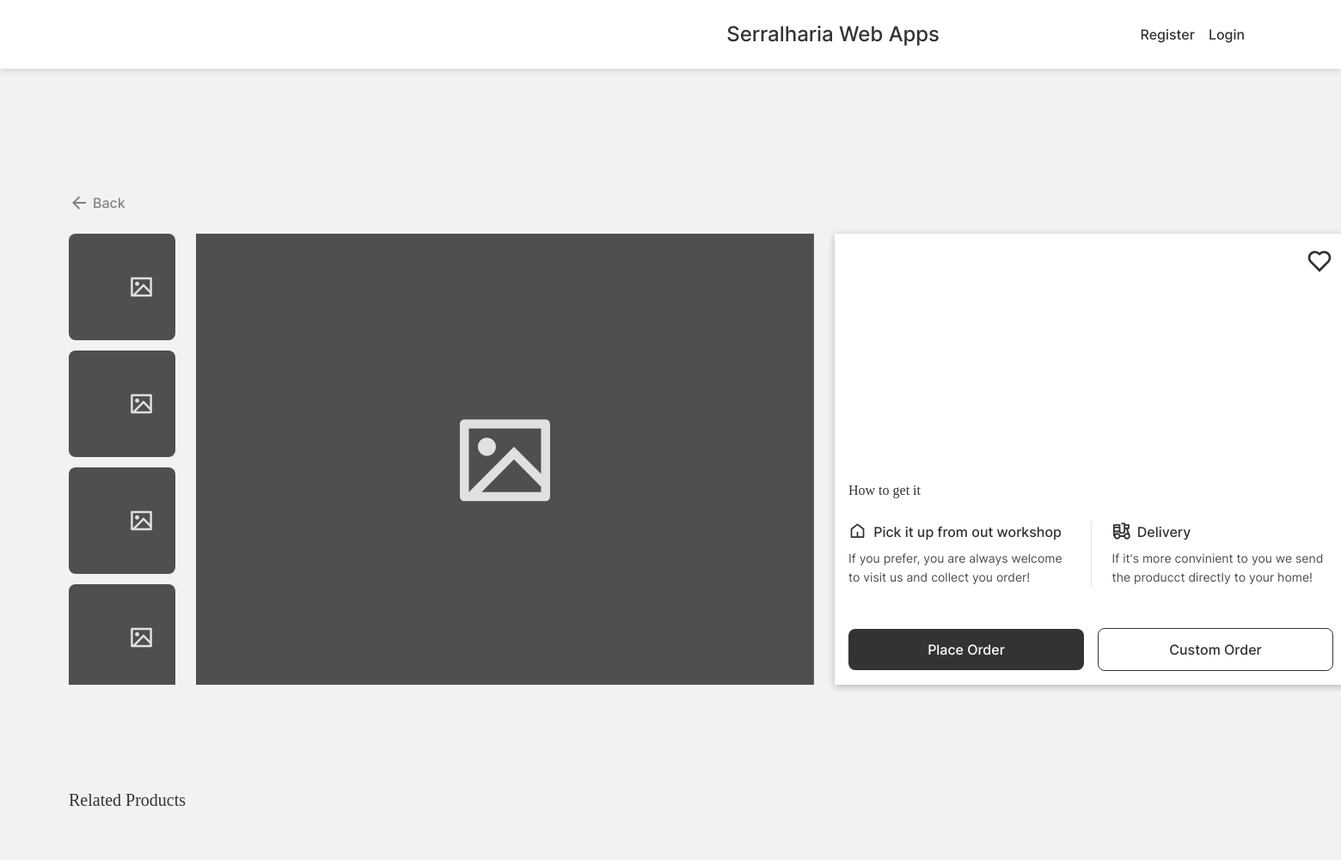
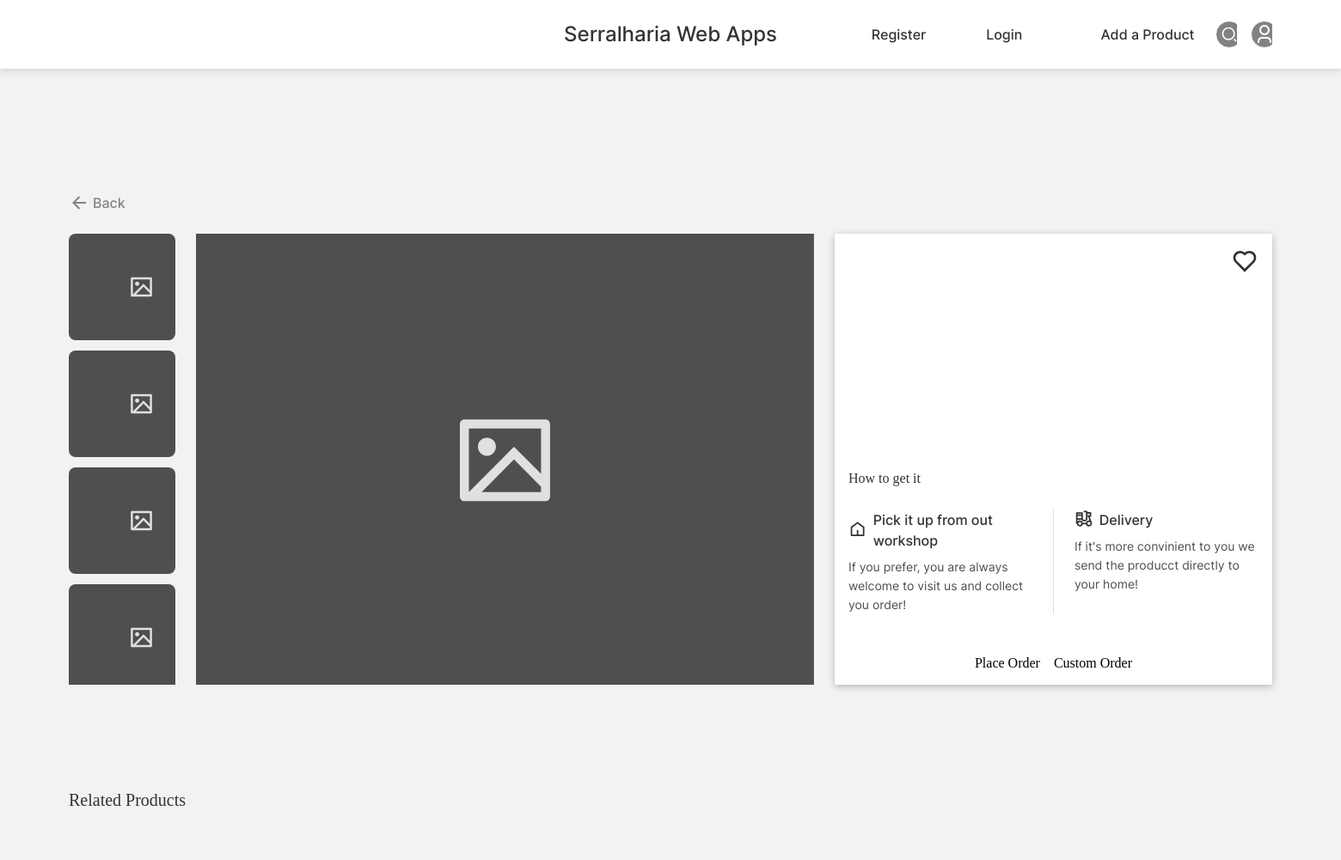
Before and after one commit to DEISI-ULHT-TFC-2022-23/TFC-DEISI323-SerralhariasWebApp, a Django app: template app/templates/proj/product.html in a window 1560 px wide. Shown: the whole page at 86% size. Run offline with Django 4.2, Linux system fonts and the light colour scheme; the template is opened without the code that fills it, so the values that code supplies are empty; parts of the project's set-up code (start-up, migrations or seed data) failed here and were passed over; some web fonts are replaced.

Commit message:
Added adProduct link (PROVISORY), just so the juri can play with the app

```diff
--- a/app/static/css/style.css
+++ b/app/static/css/style.css
@@ -93,7 +93,7 @@
 }
 
 .header .header_actions .registerBtn{
-  width: 100px;
+  width: 150px;
   height: 32px;
   line-height: 32px;
   font-family: "Inter-Medium";
@@ -101,7 +101,15 @@
   text-align: left;
 }
 .header .header_actions .loginBtn{
-  width: 100px;
+  width: 150px;
+  height: 32px;
+  line-height: 32px;
+  font-family: "Inter-Medium";
+  color: #333333;
+  text-align: left;
+}
+.header .header_actions .addProduct{
+  width: 150px;
   height: 32px;
   line-height: 32px;
   font-family: "Inter-Medium";
@@ -294,7 +302,7 @@
   line-height: 32px;
 }
 .container .content {
-  width: 76%;
+  width: 100%;
   max-width: 1462px;
   display: -webkit-box;
   display: -ms-flexbox;
@@ -325,6 +333,11 @@
 .container .content .categories .category {
   width: 274px;
   height: 200px;
+  font-family: "Inter-Medium";
+  font-size: xx-large;
+  text-align: center;
+  color: black;
+  line-height: 200px;
   background-image: url(../assets/imgs/category_default.png);
   -webkit-box-shadow: 0px 8px 8px rgba(0, 0, 0, 0.25);
           box-shadow: 0px 8px 8px rgba(0, 0, 0, 0.25);
--- a/app/static/css/style_product.css
+++ b/app/static/css/style_product.css
@@ -1,4 +1,4 @@
-/*colors*/
+
 /*colors*/
 @import url(../assets/fonts/Inter-Bold.ttf);
 @import url(../assets/fonts/Inter-Medium.ttf);
@@ -12,99 +12,6 @@
 @import url(../assets/fonts/Inter-Bold.ttf);
 @import url(../assets/fonts/Inter-Medium.ttf);
 @import url(../assets/fonts/Inter-Regular.ttf);
-@font-face {
-  font-family: "Inter-Regular";
-  src: url(../assets/fonts/Inter-Regular.ttf);
-  font-weight: 400;
-}
-@font-face {
-  font-family: "Inter-Medium";
-  src: url(../assets/fonts/Inter-Medium.ttf);
-  font-weight: 500;
-}
-@font-face {
-  font-family: "Inter-Bold";
-  src: url(../assets/fonts/Inter-Bold.ttf);
-  font-weight: 700;
-}
-.header {
-  width: 100vw;
-  height: 80px;
-  position: relative;
-  background-color: #FFFFFF;
-  -webkit-box-shadow: 0px 2px 8px rgba(79, 79, 79, 0.2);
-          box-shadow: 0px 2px 8px rgba(79, 79, 79, 0.2);
-  display: -webkit-box;
-  display: -ms-flexbox;
-  display: flex;
-  -webkit-box-orient: horizontal;
-  -webkit-box-direction: normal;
-      -ms-flex-direction: row;
-          flex-direction: row;
-  -webkit-box-pack: justify;
-      -ms-flex-pack: justify;
-          justify-content: space-between;
-  -webkit-box-align: center;
-      -ms-flex-align: center;
-          align-items: center;
-  padding: 24px 80px;
-  -webkit-box-sizing: border-box;
-          box-sizing: border-box;
-}
-.header .burguer {
-  width: 88px;
-  display: -webkit-box;
-  display: -ms-flexbox;
-  display: flex;
-  -webkit-box-orient: horizontal;
-  -webkit-box-direction: normal;
-      -ms-flex-direction: row;
-          flex-direction: row;
-  -webkit-box-align: start;
-      -ms-flex-align: start;
-          align-items: flex-start;
-  gap: 16px;
-}
-.header .burguer .burguer_icon {
-  width: 32px;
-  height: 32px;
-  background-repeat: no-repeat;
-  background-size: contain;
-  background-image: url(../assets/icons/burguer.svg);
-  cursor: pointer;
-}
-.header .title {
-  color: #333333;
-  font-family: "Inter-Medium";
-  font-size: 24px;
-  line-height: 32px;
-}
-.header .header_actions {
-  width: 88px;
-  display: -webkit-box;
-  display: -ms-flexbox;
-  display: flex;
-  -webkit-box-orient: horizontal;
-  -webkit-box-direction: normal;
-      -ms-flex-direction: row;
-          flex-direction: row;
-  -webkit-box-align: start;
-      -ms-flex-align: start;
-          align-items: flex-start;
-  gap: 16px;
-}
-.header .header_actions #search {
-  width: 32px;
-  height: 32px;
-  background-image: url(../assets/icons/search.svg);
-  cursor: pointer;
-}
-.header .header_actions #avatar {
-  width: 32px;
-  height: 32px;
-  background-image: url(../assets/icons/avatar.svg);
-  cursor: pointer;
-}
 
 /*colors*/
 @font-face {
@@ -258,51 +165,6 @@
       -ms-flex-align: center;
           align-items: center;
   gap: 16px;
-}
-
-.primary_button {
-  width: 274px;
-  background-color: #333333;
-  border-radius: 8px;
-  padding: 12px;
-  -webkit-box-sizing: border-box;
-          box-sizing: border-box;
-  display: -webkit-box;
-  display: -ms-flexbox;
-  display: flex;
-  -webkit-box-align: center;
-      -ms-flex-align: center;
-          align-items: center;
-  -webkit-box-pack: center;
-      -ms-flex-pack: center;
-          justify-content: center;
-  color: #FFFFFF;
-  font-family: "Inter-Medium";
-  font-size: 16px;
-  line-height: 24px;
-}
-
-.secondary_button {
-  width: 274px;
-  background-color: #FFFFFF;
-  border: 1px solid #333333;
-  border-radius: 8px;
-  padding: 12px;
-  -webkit-box-sizing: border-box;
-          box-sizing: border-box;
-  display: -webkit-box;
-  display: -ms-flexbox;
-  display: flex;
-  -webkit-box-align: center;
-      -ms-flex-align: center;
-          align-items: center;
-  -webkit-box-pack: center;
-      -ms-flex-pack: center;
-          justify-content: center;
-  color: #333333;
-  font-family: "Inter-Medium";
-  font-size: 16px;
-  line-height: 24px;
 }
 
 body {
--- a/app/templates/proj/base.html
+++ b/app/templates/proj/base.html
@@ -6,7 +6,7 @@
     <meta charset="UTF-8">
     <title>Serralharia Web App</title>
     <meta name="viewport" content="width=device-width, initial-scale=1.0">
-    <link rel="stylesheet" type='text/css' href="../../static/css/style.css" />
+    <link rel="stylesheet" type='text/css' href="/../static/css/style.css" />
 </head>
 
 <body>
@@ -17,6 +17,7 @@
         <div class="header_actions">
             <a style="text-decoration:none" href="{% url 'register' %}" class="registerBtn">Register</a>
             <a style="text-decoration:none" href="{% url 'login' %}" class="loginBtn">Login</a>
+            <a style="text-decoration:none" href="{% url 'addProduct' %}" class="addProduct">Add a Product</a>
             <span id="search"></span>
             <span id="avatar"></span>
         </div>
--- a/app/templates/proj/category.html
+++ b/app/templates/proj/category.html
@@ -1,7 +1,6 @@
 {% extends 'proj/base.html' %}
 
 {% block content %}
-<link rel="stylesheet" href="/../static/css/homepage.css" />
 
 <div class="container">
     <!--Welcome Text-->
--- a/app/templates/proj/home.html
+++ b/app/templates/proj/home.html
@@ -1,7 +1,7 @@
 {% extends 'proj/base.html' %}
 
 {% block content %}
-<link rel="stylesheet" type='text/css' href="../../static/css/homepage.css" />
+
 </head>
 
 <!--Content-->
@@ -23,6 +23,7 @@
         <div class="categories">
             {% for category in categories %}
             <a style="text-decoration:none" href="{% url 'category' category %}"class="category">{{ category }}</a>
+            <div class="category-image" style="background-image: url('../assets/imgs/category_default.png')"></div>
             {% endfor %}
         </div>
         <!--Highlights-->
--- a/app/templates/proj/product.html
+++ b/app/templates/proj/product.html
@@ -1,7 +1,6 @@
 {% extends 'proj/base.html' %}
 
 {% block content %}
-
 <link rel="stylesheet" href="/../static/css/style_product.css" />
 </head>
 
--- a/app/urls.py
+++ b/app/urls.py
@@ -2,7 +2,7 @@ from django.urls import path
 from .import views
 
 urlpatterns = [
-    path('home', views.home_page_view, name = 'home'),
+    path('', views.home_page_view, name = 'home'),
     path('base', views.base_page_view, name = 'base'),
     path('register', views.register_page_view, name = 'register'),
     path('login', views.login_page_view, name = 'login'),
--- a/config/urls.py
+++ b/config/urls.py
@@ -18,5 +18,5 @@ from django.urls import path, include
 
 urlpatterns = [
     path('admin/', admin.site.urls),
-    path('app/', include('app.urls'))
+    path('', include('app.urls'))
 ]
```
